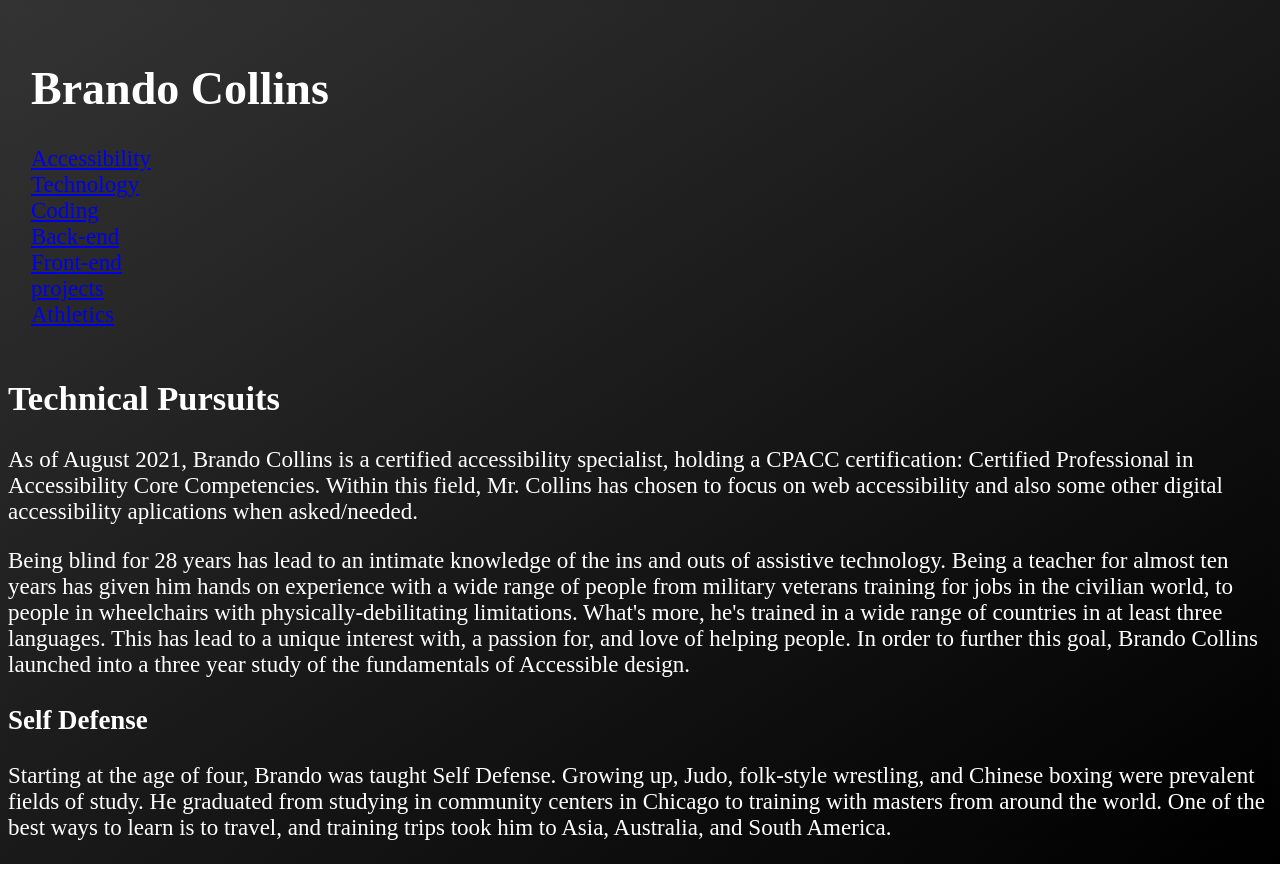
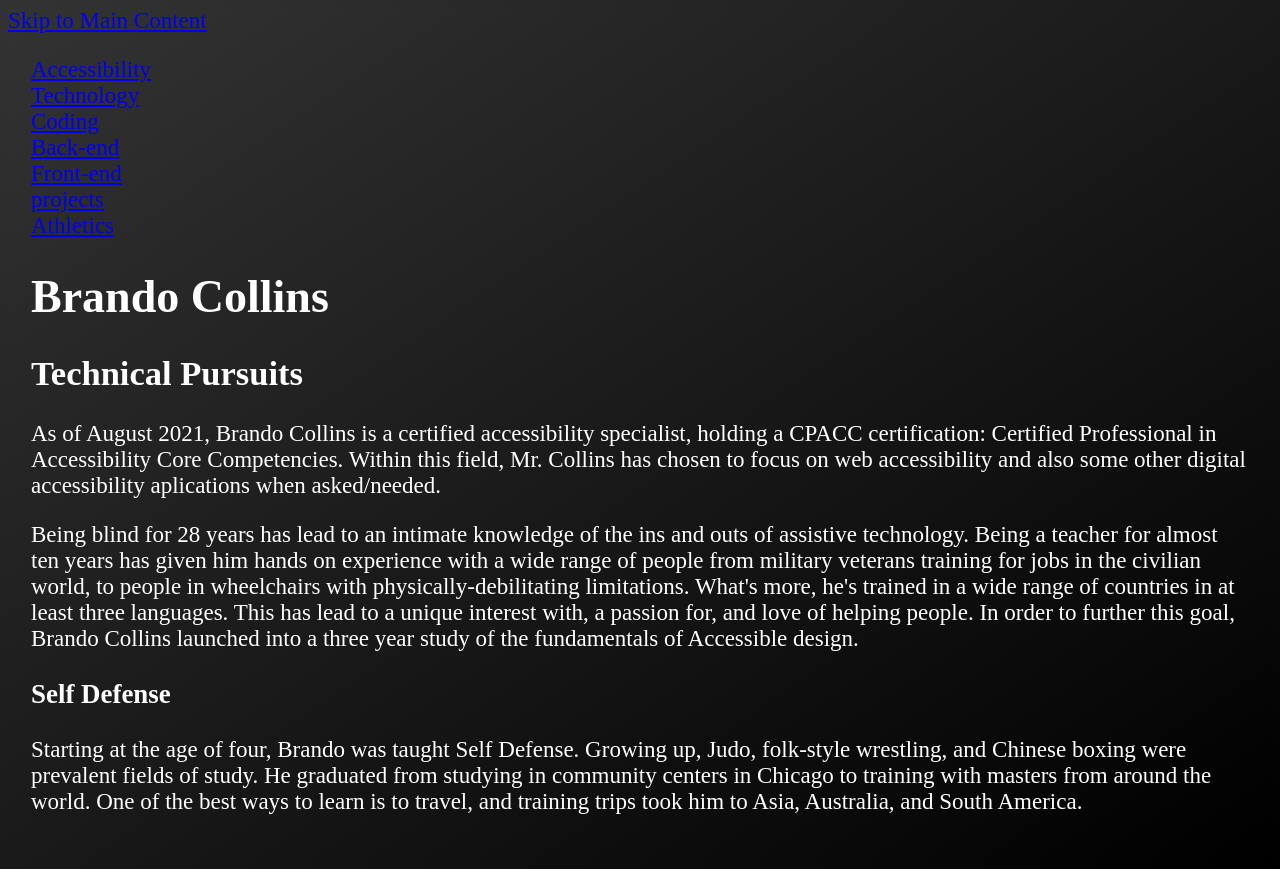
Before and after one commit to Brando317/Portfolio, a plain HTML site: page index.html in a window 1280 px wide. Drawn offline with Linux system fonts and the light colour scheme; files whose address does not match are found by name.

Commit message:
accessibility updates including skip link and semantic navigation and structural markup

```diff
--- a/index.html
+++ b/index.html
@@ -7,14 +7,11 @@
     <title>Brando Collins</title>
 <link rel="stylesheet"href="C:\Users\RKRV3\repos\node3\basicCode\PortfolioSite\Portfolio.css"> </link>
 </head>
+<body>
+    <a class="skip" href="#content">Skip to Main Content</a>
 
-<body>
-
-        <div>
-            <h1>
-                Brando Collins
-            </h1>
-
+            <div>
+<nav>
                 <a class="d-block" href="https://www.w3.org/TR/WCAG21/">    Accessibility </a>
 
 
@@ -30,8 +27,16 @@
 
 
                 <a class="d-block" href="athletics.html"> Athletics </a>
+        </nav>
 
-        </div>
+
+        <main id="content" tabindex="-1">
+            <h1>
+                Brando Collins
+            </h1>
+
+
+
             <h2>
                 Technical Pursuits
 </h2>
```
